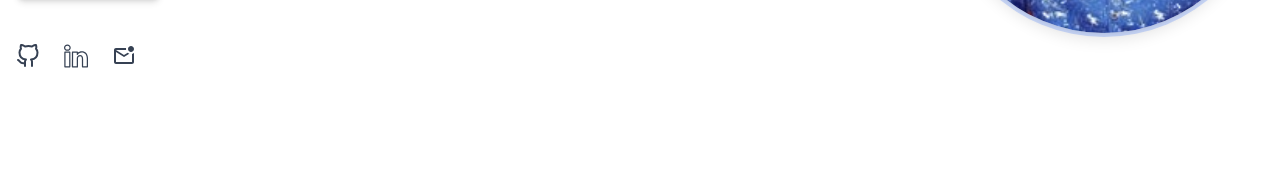
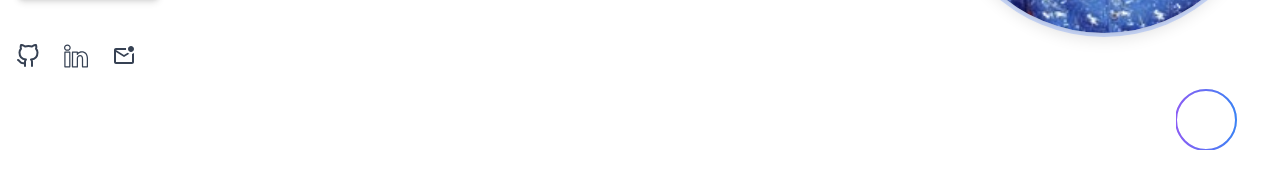
Before and after one commit to devmostafakamal/dev-portfolio, a Next.js app: page / in a window 1280 px wide. Shown: the part 626-800 px from the top of the page. Built offline with nearby package versions, Linux system fonts and the light colour scheme.

Commit message:
circle scroll

```diff
--- a/src/app/layout.tsx
+++ b/src/app/layout.tsx
@@ -3,6 +3,7 @@ import { Geist, Geist_Mono } from "next/font/google";
 import "./globals.css";
 import Navbar from "@/components/Navbar";
 import { ThemeProvider } from "@/context/ThemeContext";
+import ScrollProgressCircle from "@/components/ScrollProgressCircle";
 
 const geistSans = Geist({
   variable: "--font-geist-sans",
@@ -32,6 +33,7 @@ export default function RootLayout({
         <ThemeProvider>
           <Navbar />
           <main className="pt-16 min-h-screen">{children}</main>
+          <ScrollProgressCircle />
         </ThemeProvider>
       </body>
     </html>
--- /dev/null
+++ b/src/components/ScrollProgressCircle.tsx
@@ -0,0 +1,60 @@
+"use client";
+import { useEffect, useState } from "react";
+
+export default function ScrollProgressCircle() {
+  const [scrollPercent, setScrollPercent] = useState(0);
+
+  useEffect(() => {
+    const handleScroll = () => {
+      const scrollTop = window.scrollY;
+      const docHeight =
+        document.documentElement.scrollHeight - window.innerHeight;
+      const scrolled = (scrollTop / docHeight) * 100;
+      setScrollPercent(scrolled);
+    };
+
+    window.addEventListener("scroll", handleScroll);
+    return () => window.removeEventListener("scroll", handleScroll);
+  }, []);
+
+  const radius = 30;
+  const circumference = 2 * Math.PI * radius;
+  const offset = circumference - (scrollPercent / 100) * circumference;
+
+  return (
+    <div className="fixed bottom-6 right-6 z-50">
+      <svg
+        width="80"
+        height="80"
+        viewBox="0 0 80 80"
+        className="rotate-[-90deg]"
+      >
+        <circle
+          cx="30"
+          cy="30"
+          r={radius}
+          stroke="#e5e7eb"
+          strokeWidth="2"
+          fill="none"
+        />
+        <circle
+          cx="30"
+          cy="30"
+          r={radius}
+          stroke="url(#gradient)"
+          strokeWidth="2"
+          fill="none"
+          strokeDasharray={circumference}
+          strokeDashoffset={offset}
+          strokeLinecap="round"
+        />
+        <defs>
+          <linearGradient id="gradient" x1="0" y1="0" x2="0" y2="1">
+            <stop offset="0%" stopColor="#8b5cf6" />
+            <stop offset="100%" stopColor="#3b82f6" />
+          </linearGradient>
+        </defs>
+      </svg>
+    </div>
+  );
+}
```
